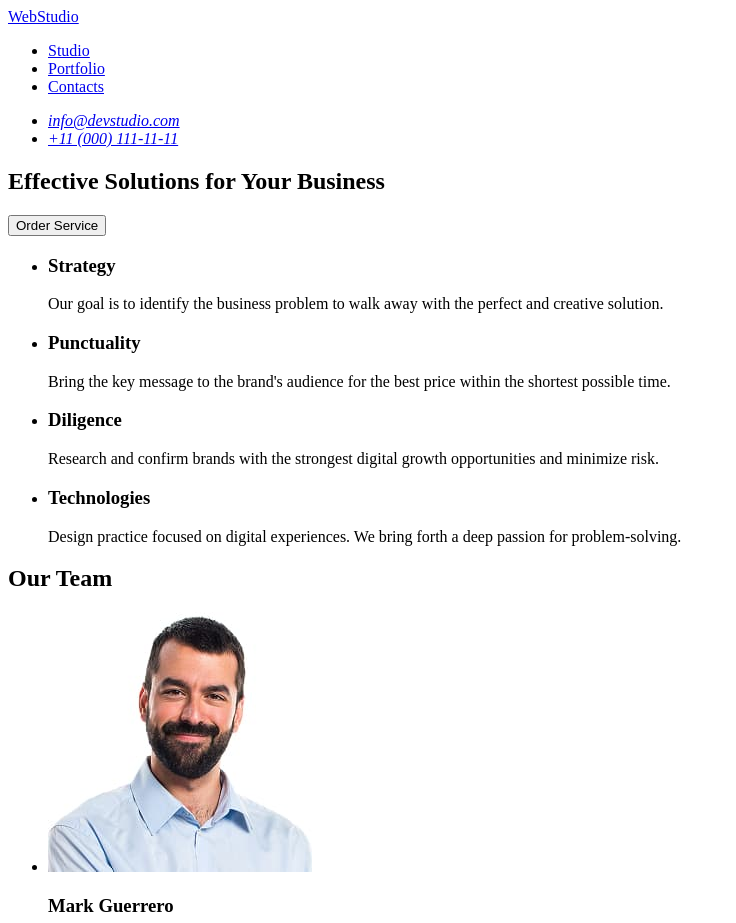
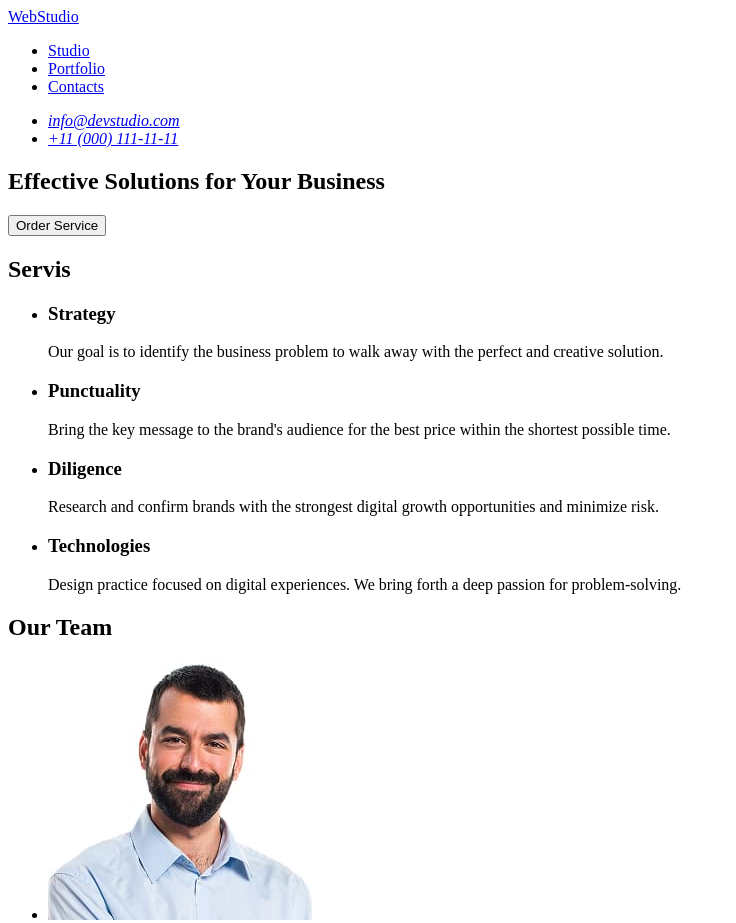
Before and after one commit to marana08/goit-markup-hw-01, a plain HTML site: page index.html in a window 1280 px wide. Shown: the top 923 px of the page, without its empty margins (0-736 px from the left). Drawn offline with Linux system fonts and the light colour scheme.

Commit message:
Initial commit

```diff
--- a/index.html
+++ b/index.html
@@ -32,6 +32,7 @@
 
 
         <section>
+            <h2>Servis</h2>
             <ul>
                 <li>
                     <h3>Strategy</h3>
```
